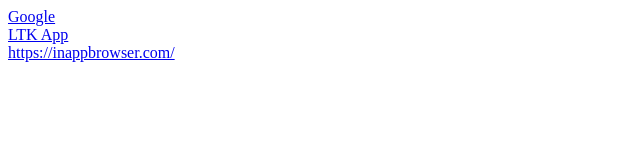
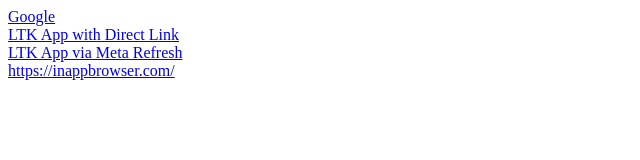
Before and after one commit to mhoglan/test, a plain HTML site: page index.html in a window 1280 px wide. Shown: the whole page, without its empty margins (0-640 px from the left). Drawn offline with Linux system fonts and the light colour scheme.

Commit message:
Update index.html

```diff
--- a/index.html
+++ b/index.html
@@ -2,7 +2,9 @@
 <body>
   <a href="http://google.com">Google</a>
   <br>
-  <a href="com.rewardstyle.ltk://">LTK App</a>
+  <a href="com.rewardstyle.ltk://">LTK App with Direct Link</a>
+  <br>
+  <a href="https://mhoglan.github.io/test/redirect.html">LTK App via Meta Refresh</a>
   <br>
   <a href="https://inappbrowser.com/">https://inappbrowser.com/</a>
 </body>
```
